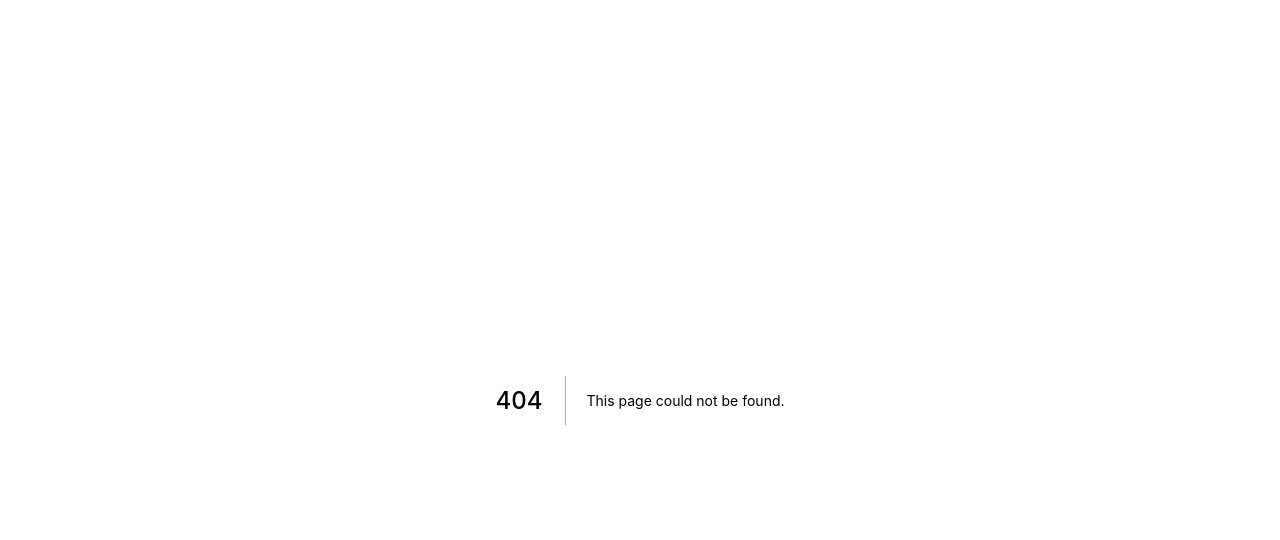
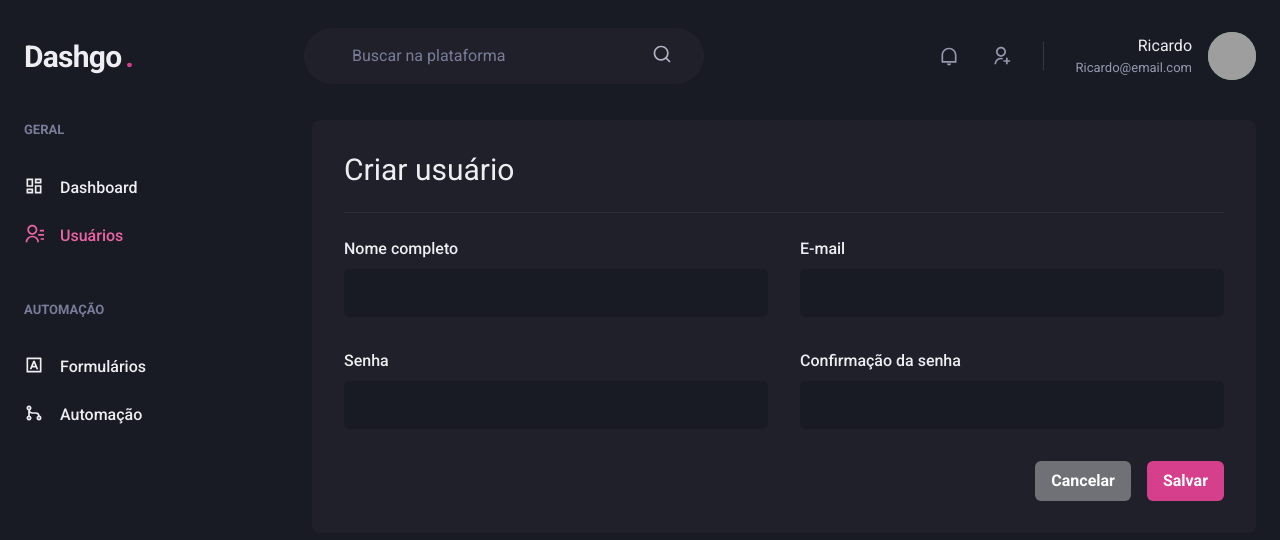
Before and after one commit to Ricnaga/dashgo, a Next.js app: page /users/create in a window 1280 px wide. Before the commit this address had no page. Shown: the top 540 px of the page. Built offline with nearby package versions, Linux system fonts and the light colour scheme; grey boxes are pictures that could not be loaded.

Commit message:
refactoring pages

```diff
--- a/src/pages/_app.tsx
+++ b/src/pages/_app.tsx
@@ -1,11 +1,14 @@
 import { AppProps } from 'next/app'
 import { ChakraProvider } from '@chakra-ui/react'
 import { theme } from '../styles/theme'
+import { SidebarDrawerProvider } from '../contexts/SidebarDrawerContext'
 
 function MyApp({ Component, pageProps }: AppProps) {
   return (
     <ChakraProvider theme={theme}>
-      <Component {...pageProps} />
+      <SidebarDrawerProvider>
+        <Component {...pageProps} />
+      </SidebarDrawerProvider>
     </ChakraProvider>
   )
 }
--- /dev/null
+++ b/src/pages/users/create.tsx
@@ -0,0 +1,48 @@
+import { Box, Button, Divider, Flex, Heading, HStack, SimpleGrid, VStack } from "@chakra-ui/react";
+import Link from "next/link";
+import { Input } from "../../components/Form/Input";
+import Header from "../../components/Header";
+import Sidebar from "../../components/Sidebar";
+
+export default function CreateUser() {
+    return (
+        <Box>
+            <Header />
+            <Flex w="100%" my="6" maxW={1480} mx="auto" px="6">
+                <Sidebar />
+                <Box flex="1" borderRadius={8} bg="gray.800" p={["6", "8"]}>
+                    <Heading size="lg" fontWeight="normal">Criar usuário</Heading>
+
+                    <Divider my="6" borderColor="gray.700" />
+
+                    <VStack spacing="8">
+                        <SimpleGrid minChildWidth="240px" spacing={["6", "8"]} w="100%">
+                            <Input name="name" label="Nome completo" />
+                            <Input name="email" type="email" label="E-mail" />
+                        </SimpleGrid>
+                        <SimpleGrid minChildWidth="240px" spacing={["6", "8"]} w="100%">
+                            <Input name="password" type="password" label="Senha" />
+                            <Input name="password_confirmation" type="password" label="Confirmação da senha" />
+                        </SimpleGrid>
+                    </VStack>
+
+                    <Flex mt="8" justify="flex-end">
+                        <HStack spacing="4">
+                        <Link href="/users" passHref>
+                            <Button as="a" colorScheme="whiteAlpha">
+                                Cancelar
+                                </Button>
+
+                        </Link>
+                            <Button colorScheme="pink">
+                                Salvar
+                                </Button>
+
+                        </HStack>
+
+                    </Flex>
+                </Box>
+            </Flex>
+        </Box>
+    )
+}
```
Also changed, not shown: src/pages/dashboard.tsx (+9 -9 lines), src/pages/users/index.tsx (+19 -19 lines), 1 other file (tests, documents, lock files or other folders).
